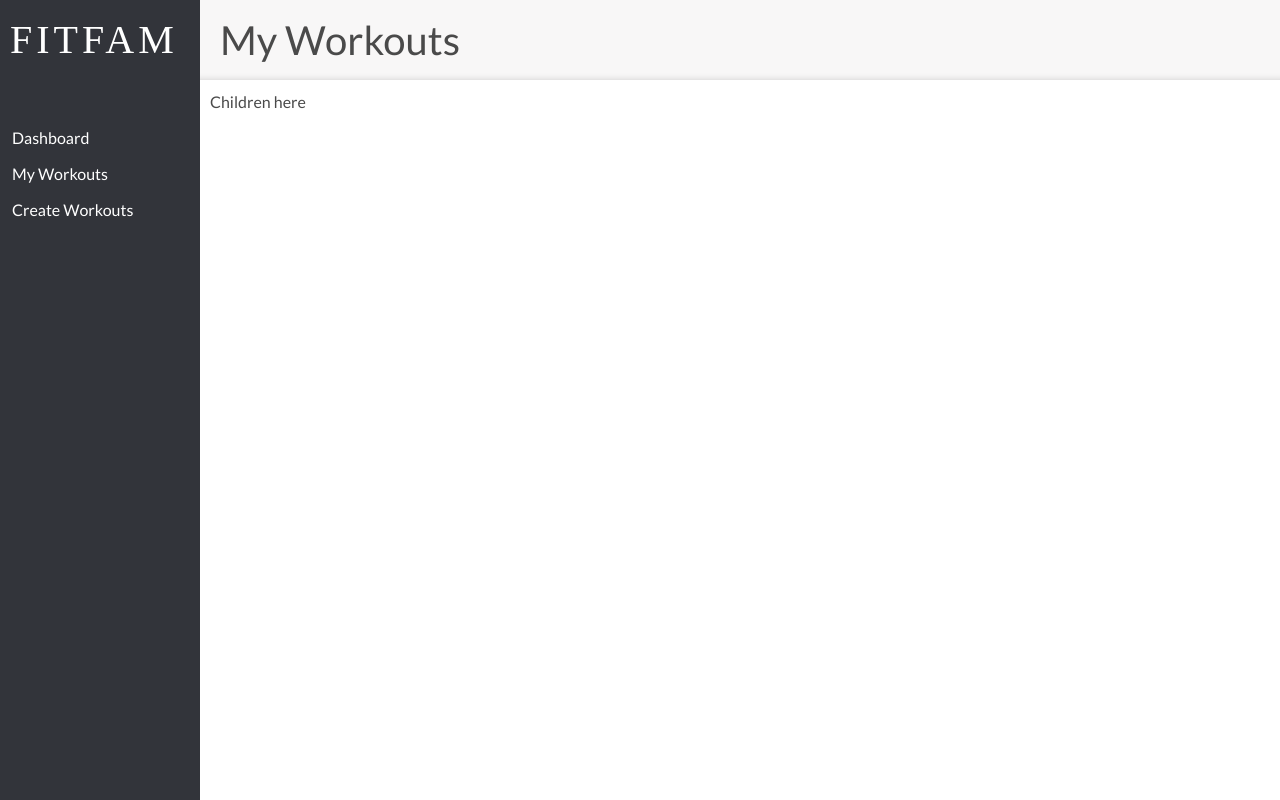
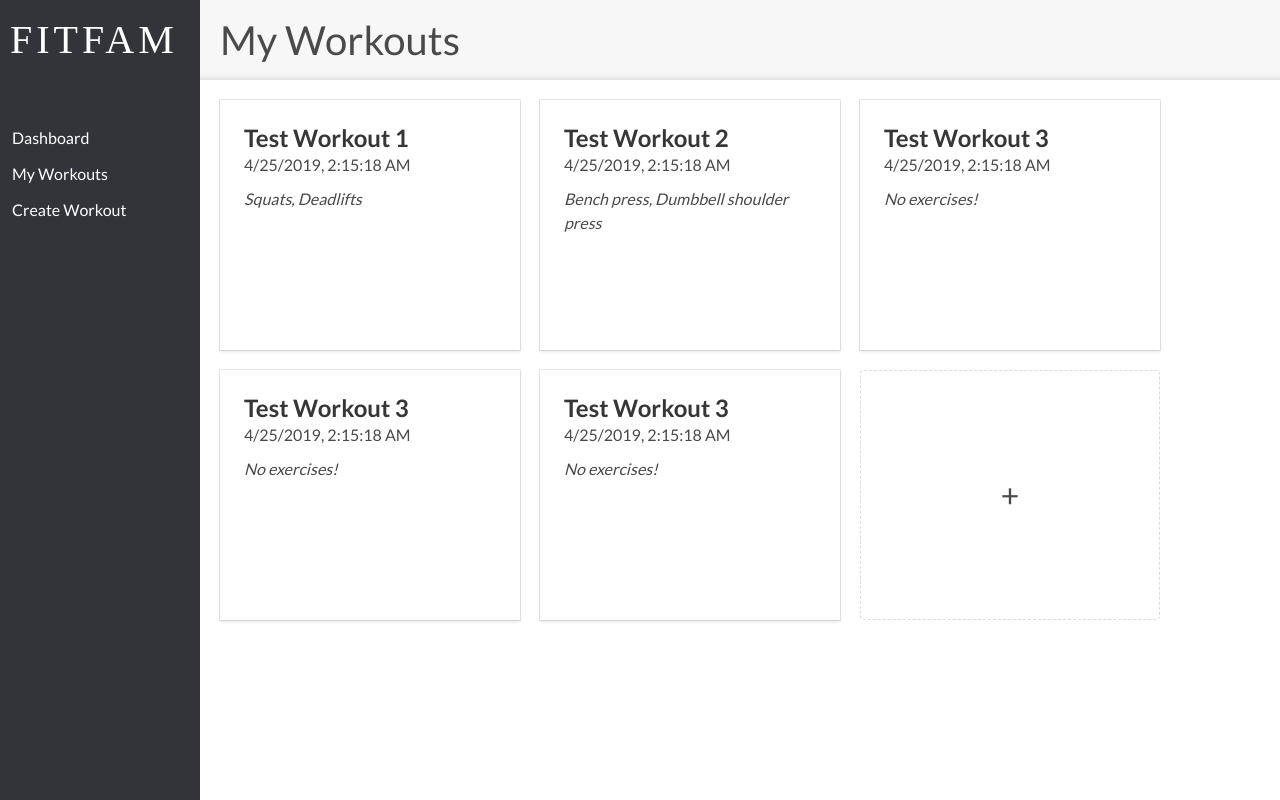
Before and after one commit to Jfcurd/fitfam-client, a React app: page /workouts in a window 1280 px wide. Built offline with nearby package versions, Linux system fonts and the light colour scheme; a web font is replaced by a local one.

Commit message:
Stubbed UI "done"

```diff
--- /dev/null
+++ b/src/api/models.ts
@@ -0,0 +1,45 @@
+export interface IExercise {
+  id?: number;
+  name?: string;
+  created_at?: Date;
+  updated_at?: Date;
+}
+
+export interface IExerciseSet {
+  id?: number;
+  workout_exersice_id?: number;
+  reps?: number;
+  weight?: number;
+  notes?: string;
+  created_at?: Date;
+  updated_at?: Date;
+}
+
+export interface IUser {
+  id?: number;
+  name?: string;
+  email?: string;
+  created_at?: Date;
+  updated_at?: Date;
+}
+
+export interface IWorkout {
+  id?: number;
+  user_id?: number;
+  name?: string;
+  started_at?: Date;
+  ended_at?: Date;
+  created_at?: Date;
+  updated_at?: Date;
+  exercises?: IWorkoutExercise[];
+}
+
+export interface IWorkoutExercise {
+  id?: number;
+  workout_id?: number;
+  exercise_id?: number;
+  created_at?: Date;
+  updated_at?: Date;
+  exercise?: IExercise;
+  sets?: IExerciseSet[];
+}
--- a/src/components/common/sidebar.tsx
+++ b/src/components/common/sidebar.tsx
@@ -17,7 +17,7 @@ export class Sidebar extends React.Component<{}> {
             <Link to="/workouts">My Workouts</Link>
           </li>
           <li>
-            <Link to="/workouts/create">Create Workouts</Link>
+            <Link to="/workouts/create">Create Workout</Link>
           </li>
         </ul>
       </aside>
--- /dev/null
+++ b/src/components/common/truncate.tsx
@@ -0,0 +1,19 @@
+import * as React from 'react';
+
+interface ITruncateProps {
+  text: string;
+  maxChars: number;
+}
+
+export class Truncate extends React.Component<ITruncateProps> {
+  public render() {
+    return (
+      <span>
+        {this.props.text.length > this.props.maxChars
+          ? `${this.props.text.substr(0, this.props.maxChars)}…`
+          : this.props.text
+        }
+      </span>
+    );
+  }
+}
--- /dev/null
+++ b/src/components/workouts/workout_card.scss
@@ -0,0 +1,25 @@
+@import 'colors.scss';
+
+.card {
+  float: left;
+  width: 300px !important;
+  height: 250px !important;
+  margin: 10px;
+  cursor: pointer;
+
+  &.is-empty {
+    box-shadow: none !important;
+    border: 1px solid #dbdbdb;
+    border-style: dashed;
+    border-radius: 4px;
+    display: flex;
+    justify-content: center;
+    align-content: center;
+    flex-direction: column;
+    text-align: center;
+  }
+
+  &:hover {
+    background-color: $hover-background;
+  }
+}
--- /dev/null
+++ b/src/components/workouts/workout_card.tsx
@@ -0,0 +1,53 @@
+import * as React from 'react';
+import { IWorkout } from 'src/api/models';
+import './workout_card.scss';
+import { Truncate } from 'components/common/truncate';
+import { Link } from 'react-router-dom';
+
+interface IWorkoutCardProps {
+  workout: IWorkout;
+  empty?: boolean;
+}
+
+export class WorkoutCard extends React.Component<IWorkoutCardProps> {
+  public render() {
+    if (this.props.empty) {
+      return this.emptyCard();
+    }
+
+    return (
+      <div className="card">
+        <div className="card-content">
+          <div className="media">
+            <div className="media-content">
+              <p className="title is-4">{this.props.workout.name}</p>
+              <p className="subtitle is-6">
+                <time>{this.props.workout.created_at.toLocaleString()}</time>
+              </p>
+            </div>
+          </div>
+          <div className="content">
+            {<span className="is-italic">
+              {this.props.workout.exercises && this.props.workout.exercises.length > 0
+                ? <Truncate text={this.props.workout.exercises.map(e => e.exercise.name).join(', ')} maxChars={150} />
+                : 'No exercises!'
+              }
+            </span>}
+          </div>
+        </div>
+      </div>
+    );
+  }
+
+  private emptyCard() {
+    return (
+      <Link to="/workouts/create" className="card is-empty">
+        <div className="card-content">
+          <div className="content is-size-3">
+            +
+          </div>
+        </div>
+      </Link>
+    );
+  }
+}
--- a/src/components/workouts/workouts.tsx
+++ b/src/components/workouts/workouts.tsx
@@ -1,11 +1,55 @@
 import * as React from "react";
 import { BasicLayout } from "components/common/basic_layout";
+import { IWorkout } from "src/api/models";
+import { WorkoutCard } from "./workout_card";
 
 export class Workouts extends React.Component<{}> {
+  private workouts: IWorkout[];
+
+  constructor(public readonly props: {}) {
+    super(props);
+
+    this.workouts = [
+      {
+        id: 1,
+        name: 'Test Workout 1',
+        created_at: new Date(),
+        exercises: [{ exercise: { name: 'Squats' } }, { exercise: { name: 'Deadlifts' } }],
+      },
+      {
+        id: 2,
+        name: 'Test Workout 2',
+        created_at: new Date(),
+        exercises: [{ exercise: { name: 'Bench press' } }, { exercise: { name: 'Dumbbell shoulder press' } }],
+      },
+      {
+        id: 3,
+        name: 'Test Workout 3',
+        created_at: new Date(),
+        exercises: [],
+      },
+      {
+        id: 4,
+        name: 'Test Workout 3',
+        created_at: new Date(),
+        exercises: [],
+      },
+      {
+        id: 5,
+        name: 'Test Workout 3',
+        created_at: new Date(),
+        exercises: [],
+      },
+    ];
+  }
+
   public render() {
     return (
       <BasicLayout header="My Workouts">
-        Children here
+        {this.workouts.map(workout => (
+          <WorkoutCard workout={workout} key={workout.id} />
+        ))}
+        <WorkoutCard workout={null} empty={true} />
       </BasicLayout>
     );
   }
--- a/src/index.scss
+++ b/src/index.scss
@@ -20,6 +20,7 @@ html, body, #app, .app {
   box-shadow: inset 0 -11px 10px -14px rgba(0,0,0,.35);
 }
 .text-center { text-align: center; }
+.pull-left { float: left; }
 
 $family-sans-serif: "Lato", sans-serif;
 
```
